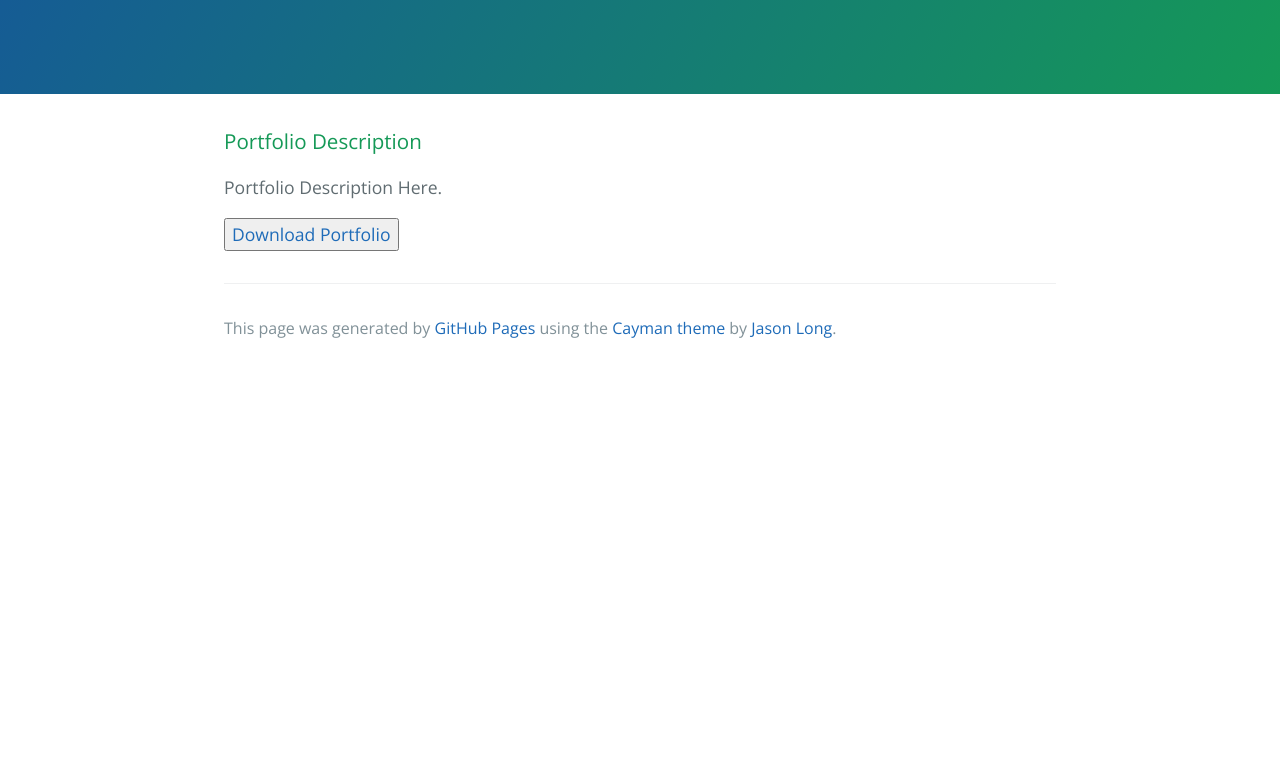
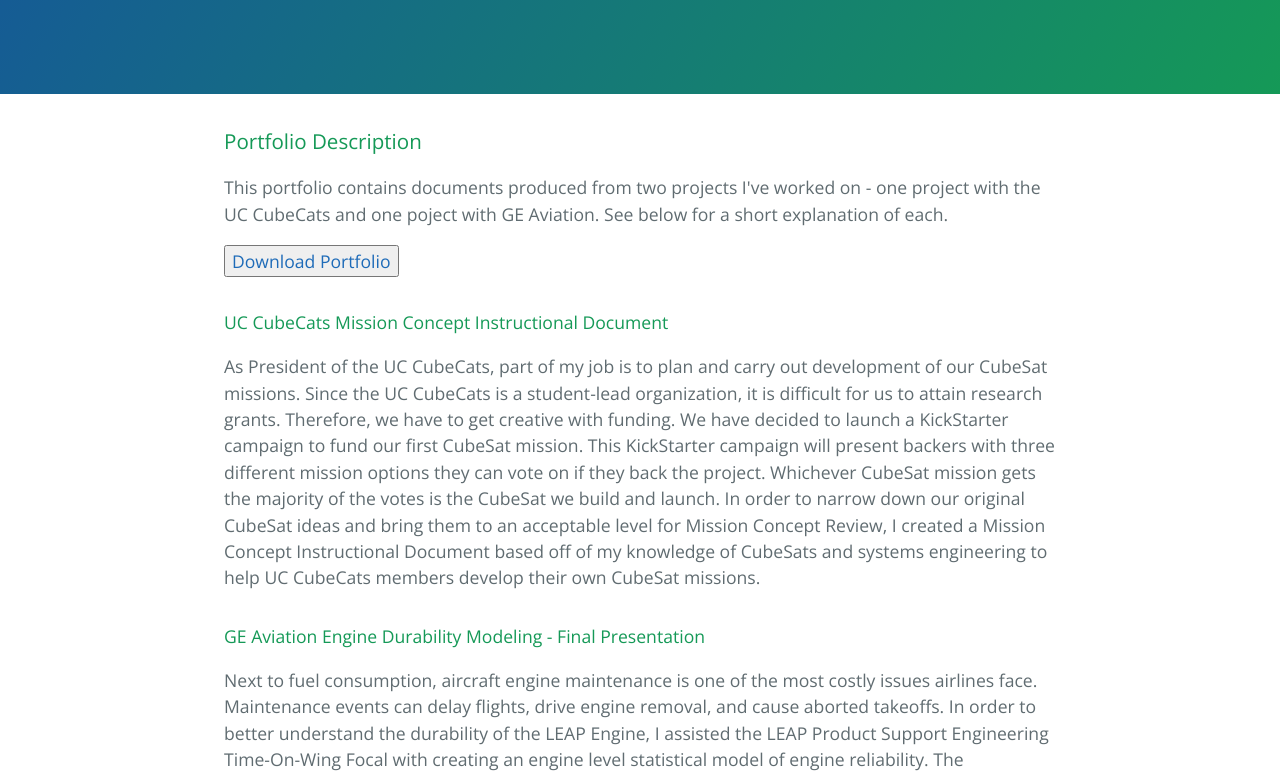
Before and after one commit to adam2155/adam2155.github.io, a plain HTML site: page index.html in a window 1280 px wide. Shown: the part 176-952 px from the top of the page. Before the commit the page ends 800 px from the top, so only its background shows below. Drawn offline with nearby package versions, Linux system fonts and the light colour scheme.

Commit message:
project descriptions added

```diff
--- a/index.html
+++ b/index.html
@@ -19,8 +19,19 @@
       <h3>
 <a id="portfolio-description" class="anchor" href="#portfolio-description" aria-hidden="true"><span aria-hidden="true" class="octicon octicon-link"></span></a>Portfolio Description</h3>
 
-<p>Portfolio Description Here.</p>
+<p>This portfolio contains documents produced from two projects I've worked on - one project with the UC CubeCats and one poject with GE Aviation. See below for a short explanation of each.</p>
+
 <a href="Portfolio.zip"><button>Download Portfolio</button></a>
+
+<h4>
+<a id="mission-concept-description" class="anchor" href="#mission concept-description" aria-hidden="true"><span aria-hidden="true" class="octicon octicon-link"></span></a>UC CubeCats Mission Concept Instructional Document</h4>
+
+<p>As President of the UC CubeCats, part of my job is to plan and carry out development of our CubeSat missions. Since the UC CubeCats is a student-lead organization, it is difficult for us to attain research grants. Therefore, we have to get creative with funding. We have decided to launch a KickStarter campaign to fund our first CubeSat mission. This KickStarter campaign will present backers with three different mission options they can vote on if they back the project. Whichever CubeSat mission gets the majority of the votes is the CubeSat we build and launch. In order to narrow down our original CubeSat ideas and bring them to an acceptable level for Mission Concept Review, I created a Mission Concept Instructional Document based off of my knowledge of CubeSats and systems engineering to help UC CubeCats members develop their own CubeSat missions.</p>
+
+<h4>
+<a id="engine-durability-description" class="anchor" href="#engine-durability-description" aria-hidden="true"><span aria-hidden="true" class="octicon octicon-link"></span></a>GE Aviation Engine Durability Modeling - Final Presentation</h4>
+
+<p>Next to fuel consumption, aircraft engine maintenance is one of the most costly issues airlines face. Maintenance events can delay flights, drive engine removal, and cause aborted takeoffs. In order to better understand the durability of the LEAP Engine, I assisted the LEAP Product Support Engineering Time-On-Wing Focal with creating an engine level statistical model of engine reliability. The presentation contained within my portfolio was the final presentation I created for the project during my co-op rotation at GE Aviation in the fall of 2016.</p>
 
       <footer class="site-footer">
 
```
